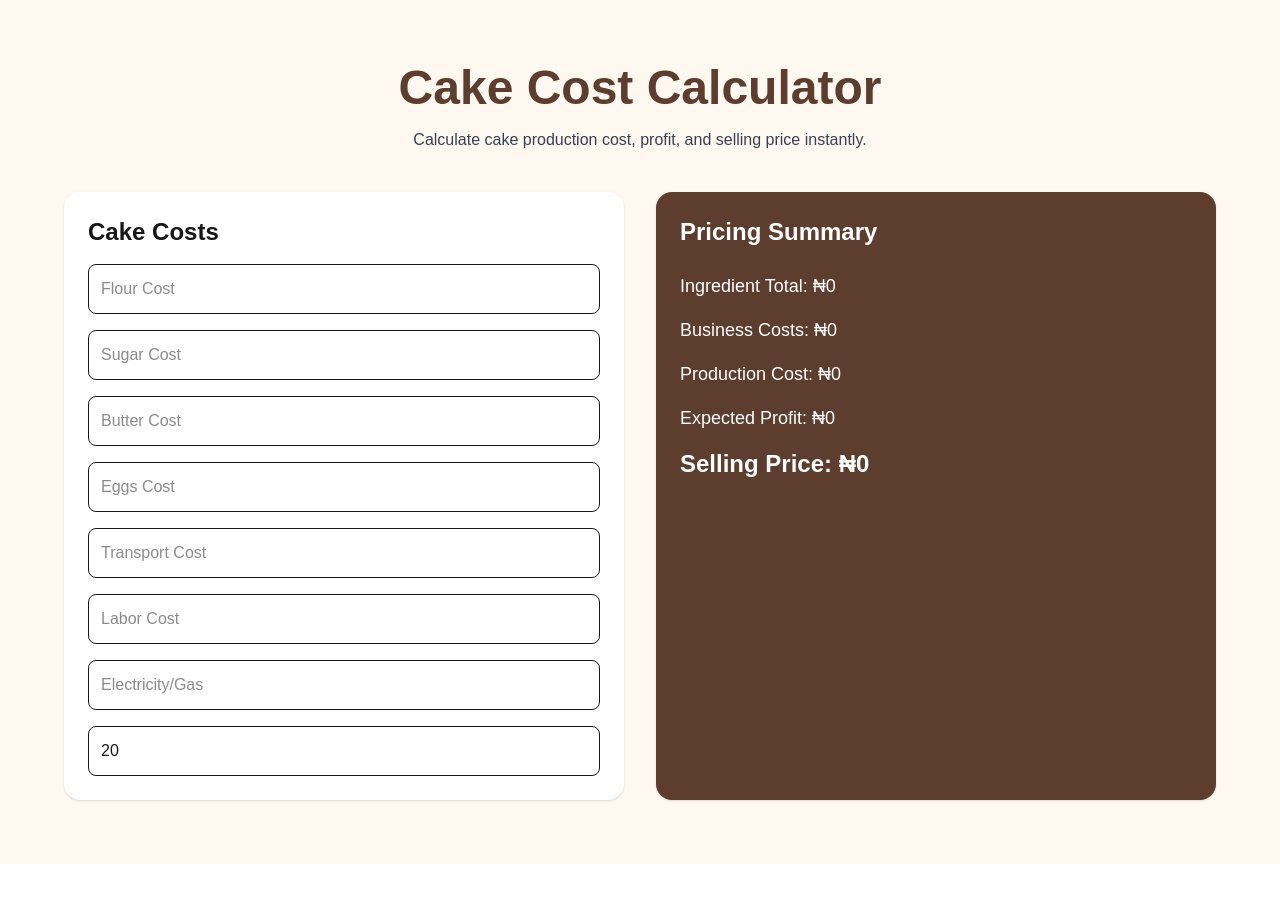
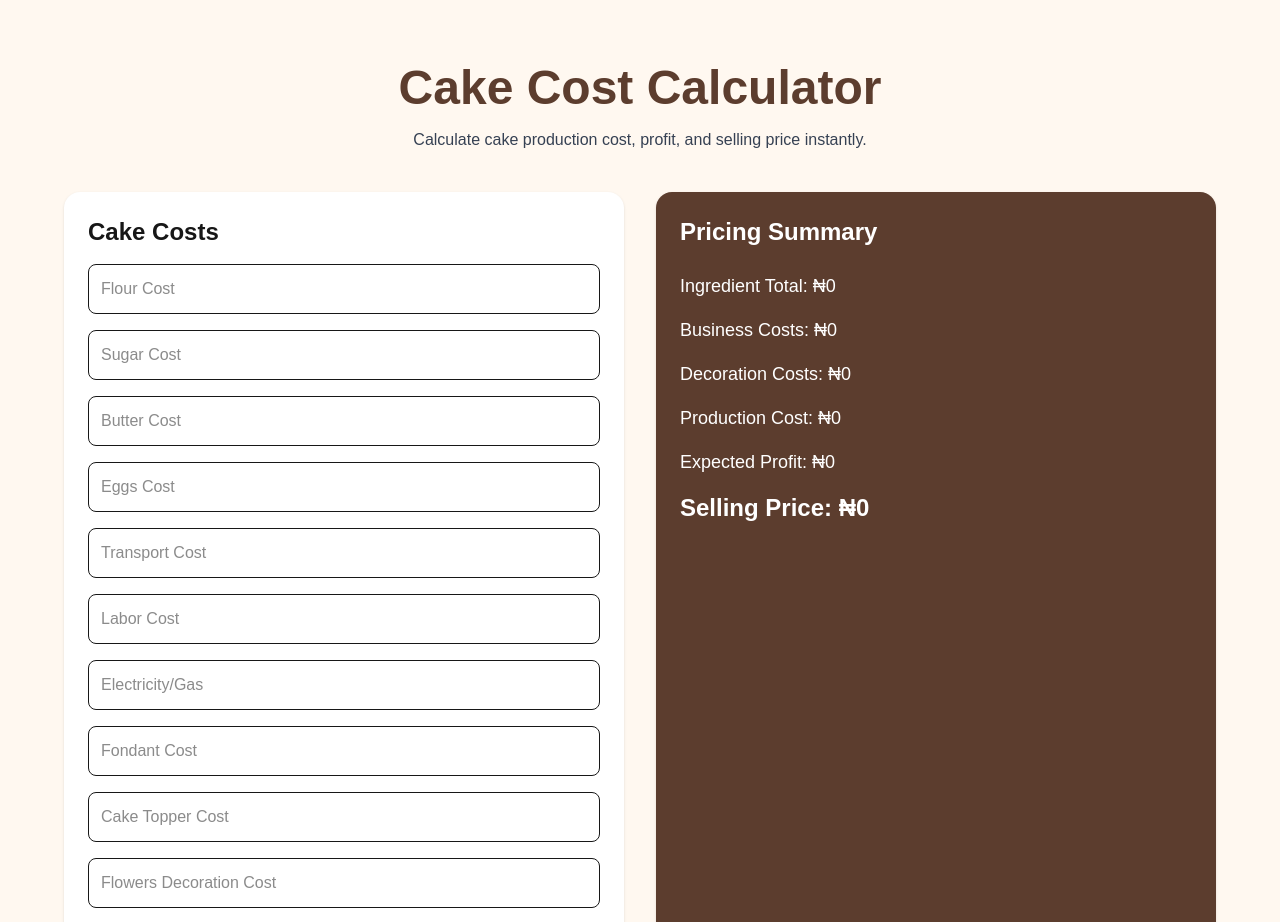
Before and after one commit to RoseO5/cake-cost-calculator, a Next.js app: page / in a window 1280 px wide. Shown: the top 922 px of the page. Before the commit the page ends 864 px from the top, so only its background shows below. Built offline with nearby package versions, Linux system fonts and the light colour scheme.

Commit message:
Add decoration cost calculations

```diff
--- a/components/CakeCalculator.tsx
+++ b/components/CakeCalculator.tsx
@@ -16,6 +16,12 @@ export default function CakeCalculator() {
     electricity: 0,
   })
 
+  const [decorations, setDecorations] = useState({
+    fondant: 0,
+    toppers: 0,
+    flowers: 0,
+  })
+
   const [profitPercentage, setProfitPercentage] = useState(20)
 
   const ingredientTotal =
@@ -29,7 +35,15 @@ export default function CakeCalculator() {
     Number(businessCosts.labor) +
     Number(businessCosts.electricity)
 
-  const totalCost = ingredientTotal + businessTotal
+  const decorationTotal =
+    Number(decorations.fondant) +
+    Number(decorations.toppers) +
+    Number(decorations.flowers)
+
+  const totalCost =
+    ingredientTotal +
+    businessTotal +
+    decorationTotal
 
   const expectedProfit =
     (profitPercentage / 100) * totalCost
@@ -131,6 +145,42 @@ export default function CakeCalculator() {
 
           <input
             type="number"
+            placeholder="Fondant Cost"
+            className="w-full border p-3 rounded-lg"
+            onChange={(e) =>
+              setDecorations({
+                ...decorations,
+                fondant: Number(e.target.value),
+              })
+            }
+          />
+
+          <input
+            type="number"
+            placeholder="Cake Topper Cost"
+            className="w-full border p-3 rounded-lg"
+            onChange={(e) =>
+              setDecorations({
+                ...decorations,
+                toppers: Number(e.target.value),
+              })
+            }
+          />
+
+          <input
+            type="number"
+            placeholder="Flowers Decoration Cost"
+            className="w-full border p-3 rounded-lg"
+            onChange={(e) =>
+              setDecorations({
+                ...decorations,
+                flowers: Number(e.target.value),
+              })
+            }
+          />
+
+          <input
+            type="number"
             placeholder="Profit %"
             className="w-full border p-3 rounded-lg"
             value={profitPercentage}
@@ -158,6 +208,11 @@ export default function CakeCalculator() {
           </p>
 
           <p>
+            Decoration Costs: ₦
+            {decorationTotal.toLocaleString()}
+          </p>
+
+          <p>
             Production Cost: ₦
             {totalCost.toLocaleString()}
           </p>
```
